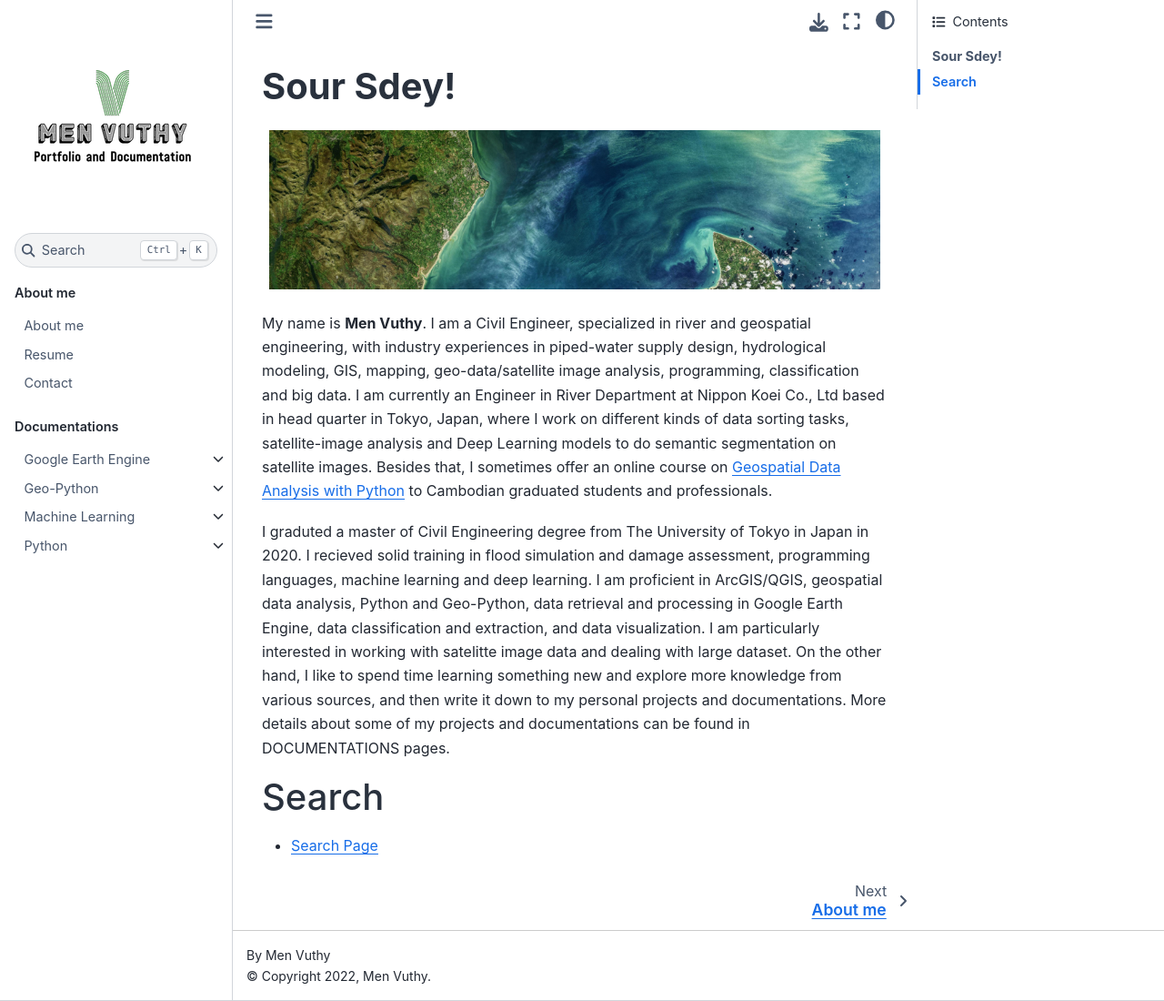
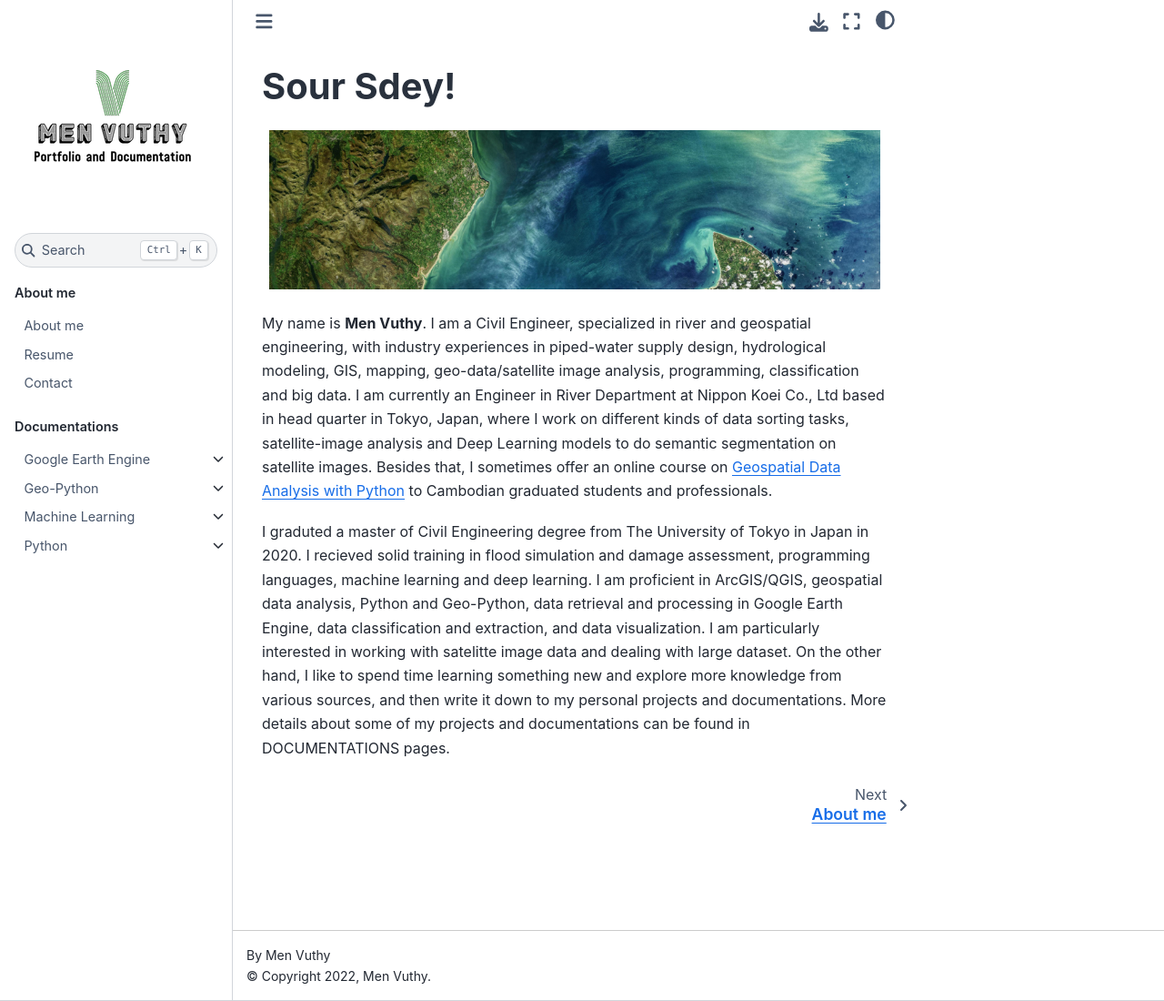
Before and after one commit to menvuthy/portfolio, a Sphinx documentation site: the page built from docs/index.rst, in a window 1280 px wide and 1100 px high. Shown: the whole window at 91% size. Built offline with Sphinx 7.4.7 and the Sphinx Book theme 1.1.4, drawn with Linux system fonts in a browser that asks for light colours; pages that are not in the unit, such as notebooks, are missing from menus.

Commit message:
Update index.rst

```diff
--- a/docs/index.rst
+++ b/docs/index.rst
@@ -31,8 +31,3 @@ I graduted a master of Civil Engineering degree from The University of Tokyo in
    Content/Documentation/geo-python
    Content/Documentation/machine-learning
    Content/Documentation/python
-
-Search
----------------
-
-* :ref:`search`
```
